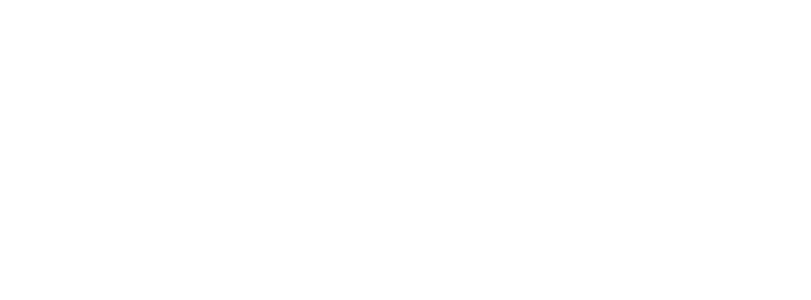
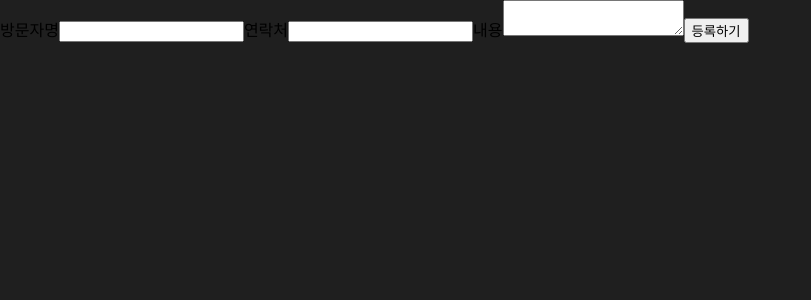
Before and after one commit to JuhwanLeeKR/udemy-react-guest-book, a React (Create React App) app: page / in a window 1280 px wide. Shown: the top 300 px of the page, without its empty margins (0-811 px from the left). Built offline with nearby package versions, Linux system fonts and the light colour scheme.

Commit message:
Add code:form

```diff
--- a/src/App.js
+++ b/src/App.js
@@ -1,10 +1,11 @@
 import React from 'react';
 
+import AddUser from './components/Users/AddUser';
 
 function App() {
   return (
     <div>
-
+      <AddUser />
     </div>
   );
 }
--- /dev/null
+++ b/src/components/Users/AddUser.js
@@ -0,0 +1,20 @@
+import React from 'react';
+
+const AddUser = (props) => {
+  const addUserHandler = (event) => {
+    event.preventDefault();
+  };
+  return (
+    <form onSubmit={addUserHandler}>
+      <label htmlFor="username">방문자명</label>
+      <input id="username" type="text" />
+      <label htmlFor="phone">연락처</label>
+      <input id="phone" type="number" />
+      <label htmlFor="content">내용</label>
+      <textarea id="content" rows="" cols="" required />
+      <button type="submit">등록하기</button>
+    </form>
+  );
+};
+
+export default AddUser;
--- a/src/index.css
+++ b/src/index.css
@@ -4,6 +4,7 @@
 
 html {
   font-family: sans-serif;
+  background: #1f1f1f;
 }
 
 body {
```
